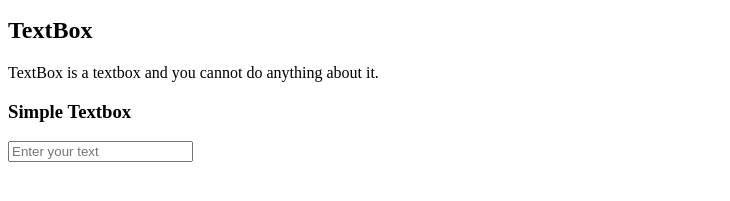
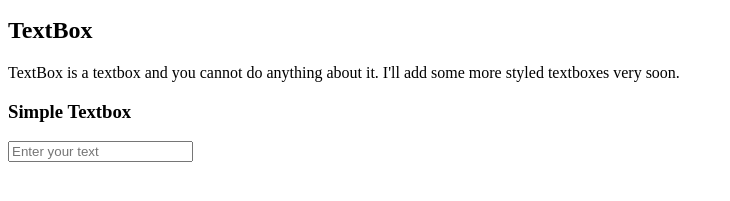
Before and after one commit to Ashishgupta08/ELECTRON-UI, a plain HTML site: page components/textbox.html in a window 1280 px wide. Shown: the part 321-522 px from the top of the page, without its empty margins (0-730 px from the left). Drawn offline with Linux system fonts and the light colour scheme; a web font is replaced by a local one.

Commit message:
text updated

```diff
--- a/components/textbox.html
+++ b/components/textbox.html
@@ -42,7 +42,7 @@
         <main onclick="closeNav()">
             <div class="component-container">
                 <h2>TextBox</h2>
-                <p>TextBox is a textbox and you cannot do anything about it.</p>
+                <p>TextBox is a textbox and you cannot do anything about it. I'll add some more styled textboxes very soon.</p>
 
                 <!-- Simple Textbox -->
                 <div class="component">
```
